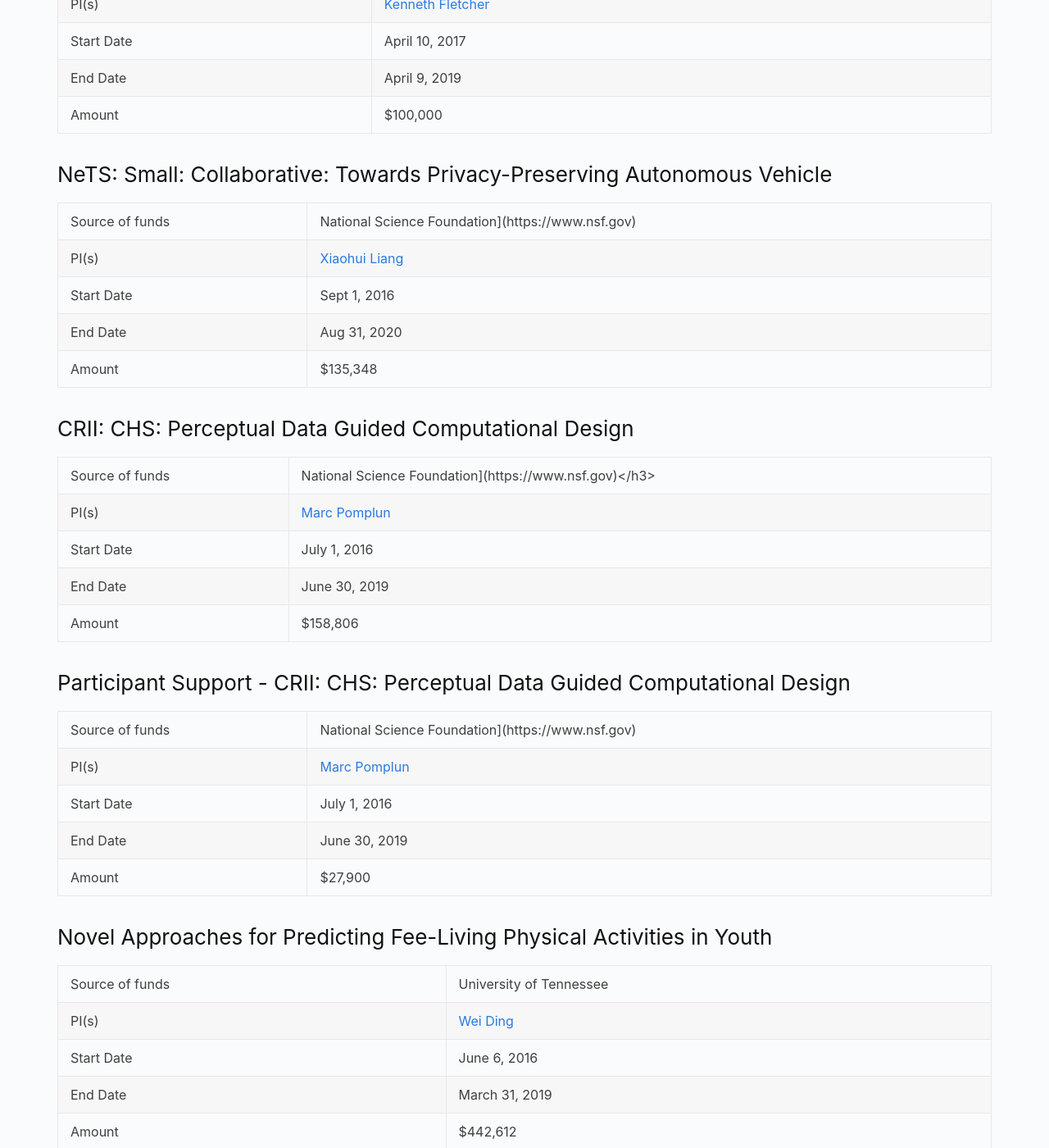
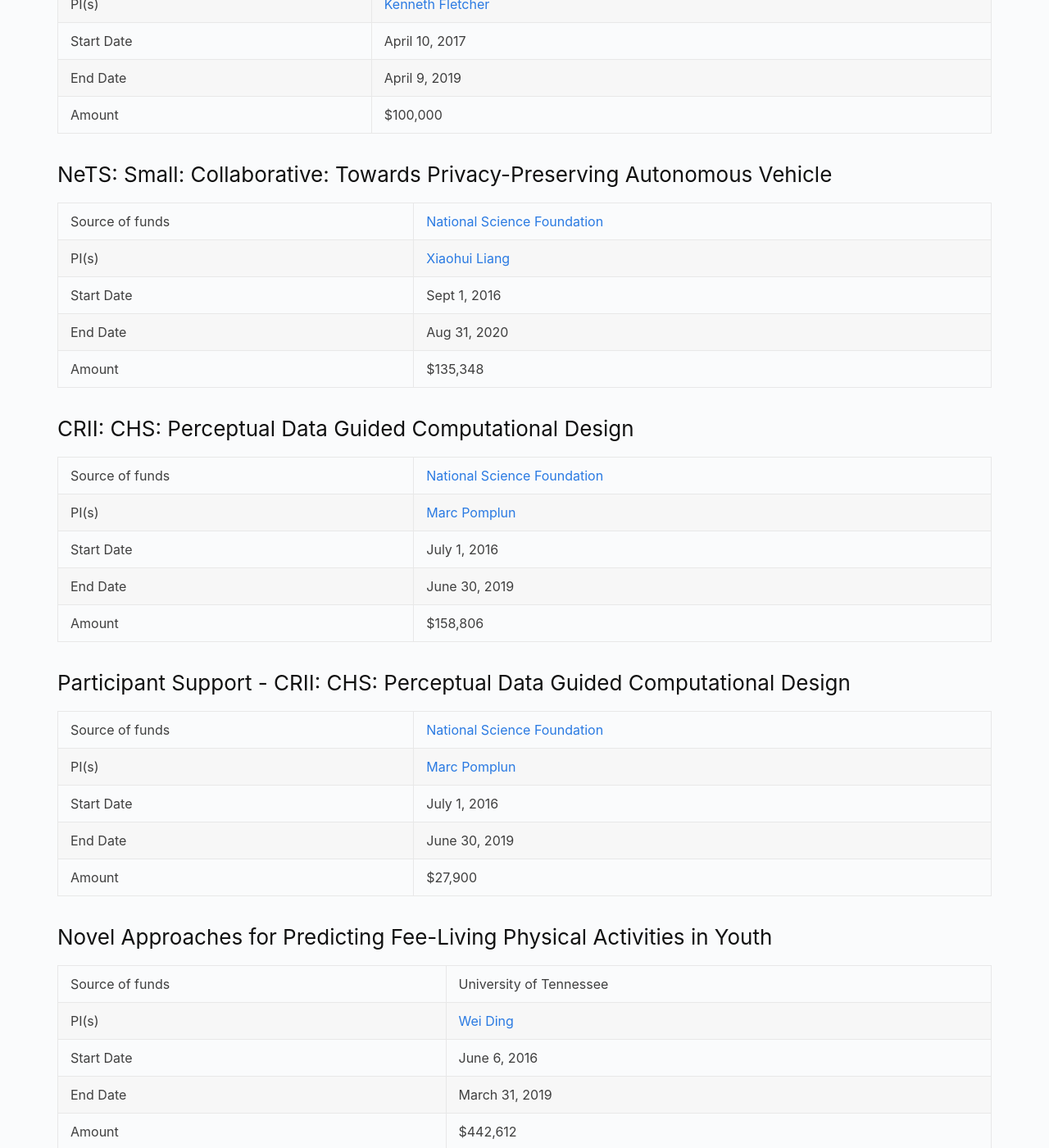
Before and after one commit to umbcs/umbcs.github.io, a Jekyll site: the page built from WEB/research/funding.markdown, in a window 1280 px wide and 1400 px high, scrolled down 3264 px. Shown: the whole window at 82% size. Built offline with Jekyll 4.4.1, drawn with Linux system fonts in a browser that asks for light colours; some of the changed text lies outside the part shown.

Commit message:
Corrected formatting of links

```diff
--- a/WEB/research/funding.markdown
+++ b/WEB/research/funding.markdown
@@ -88,7 +88,7 @@ PIs and Co-PIs only include members of the UMass Boston Computer Science departm
 
 <h3>NeTS: Small: Collaborative: Towards Privacy-Preserving Autonomous Vehicle</h3>
 
-|Source of funds                   |National Science Foundation](https://www.nsf.gov)
+|Source of funds                   |[National Science Foundation](https://www.nsf.gov)
 |PI(s)                             |[Xiaohui Liang](http://www.faculty.umb.edu/xiaohui.liang)
 |Start Date                        |Sept 1, 2016
 |End Date                          |Aug 31, 2020
@@ -96,7 +96,7 @@ PIs and Co-PIs only include members of the UMass Boston Computer Science departm
 
 <h3>CRII: CHS: Perceptual Data Guided Computational Design</h3>
 
-|Source of funds                   |National Science Foundation](https://www.nsf.gov)</h3>
+|Source of funds                   |[National Science Foundation](https://www.nsf.gov)
 |PI(s)                             |[Marc Pomplun](http://www.cs.umb.edu/~marc)
 |Start Date                        |July 1, 2016
 |End Date                          |June 30, 2019
@@ -104,7 +104,7 @@ PIs and Co-PIs only include members of the UMass Boston Computer Science departm
 
 <h3>Participant Support - CRII: CHS: Perceptual Data Guided Computational Design</h3>
 
-|Source of funds                   |National Science Foundation](https://www.nsf.gov)
+|Source of funds                   |[National Science Foundation](https://www.nsf.gov)
 |PI(s)                             |[Marc Pomplun](http://www.cs.umb.edu/~marc)
 |Start Date                        |July 1, 2016
 |End Date                          |June 30, 2019
@@ -128,7 +128,7 @@ PIs and Co-PIs only include members of the UMass Boston Computer Science departm
 
 <h3>NeTS: Small: New models and techniques for efficient communication in smartphone ad-hoc networks</h3>
 
-|Source of funds                   |National Science Foundation](https://www.nsf.gov)
+|Source of funds                   |[National Science Foundation](https://www.nsf.gov)
 |PI(s)                             |[Bo Sheng](http://www.cs.umb.edu/~shengbo)
 |Start Date                        |Oct. 1, 2015
 |End Date                          |Sept. 30, 2019
@@ -136,7 +136,7 @@ PIs and Co-PIs only include members of the UMass Boston Computer Science departm
 
 <h3>NeTS: Small: New models and techniques for efficient communication in smartphone ad-hoc networks</h3>
 
-|Source of funds                   |National Science Foundation](https://www.nsf.gov)
+|Source of funds                   |[National Science Foundation](https://www.nsf.gov)
 |PI(s)                             |[Bo Sheng](http://www.cs.umb.edu/~shengbo)
 |Start Date                        |Oct. 1, 2015
 |End Date                          |Sept. 30, 2019
@@ -144,7 +144,7 @@ PIs and Co-PIs only include members of the UMass Boston Computer Science departm
 
 <h3>SaTC: EDU: Capacity Building in Security, Privacy and Trust for Geospatial Applications</h3>
 
-|Source of funds                   |National Science Foundation](https://www.nsf.gov)
+|Source of funds                   [|National Science Foundation](https://www.nsf.gov)
 |PI(s)                             |[Gabriel Ghinita](http://www.cs.umb.edu/~gghinita/)
 |Start Date                        |Sept. 15, 2015
 |End Date                          |Aug. 31, 2018
@@ -160,7 +160,7 @@ PIs and Co-PIs only include members of the UMass Boston Computer Science departm
 
 <h3>EAGER: Harnessing Dependency to Achieve Efficient Resource Management in Scalable Multi-stage Data Processing Systems</h3>
 
-|Source of funds                   |National Science Foundation](https://www.nsf.gov)
+|Source of funds                   |[National Science Foundation](https://www.nsf.gov)
 |PI(s)                             |[Bo Sheng](http://www.cs.umb.edu/~shengbo)
 |Start Date                        |Sept. 1, 2015
 |End Date                          |Dec. 31, 2017
@@ -168,7 +168,7 @@ PIs and Co-PIs only include members of the UMass Boston Computer Science departm
 
 <h3>EAGER: Harnessing Dependency to Achieve Efficient Resource Management in Scalable Multi-stage Data Processing Systems</h3>
 
-|Source of funds                   |National Science Foundation](https://www.nsf.gov)
+|Source of funds                   |[National Science Foundation](https://www.nsf.gov)
 |PI(s)                             |[Bo Sheng](http://www.cs.umb.edu/~shengbo)
 |Start Date                        |Sept. 1, 2015
 |End Date                          |Dec. 31, 2017
@@ -184,7 +184,7 @@ PIs and Co-PIs only include members of the UMass Boston Computer Science departm
 
 <h3>Software-Defined Privacy-Preserving Network Measurement Instrument</h3>
 
-|Source of funds                   |National Science Foundation](https://www.nsf.gov)
+|Source of funds                   |[National Science Foundation](https://www.nsf.gov)
 |PI(s)                             |[Gabriel Ghinita](http://www.cs.umb.edu/~gghinita/)
 |Start Date                        |April. 1, 2015
 |End Date                          |March. 31, 2019
@@ -192,7 +192,7 @@ PIs and Co-PIs only include members of the UMass Boston Computer Science departm
 
 <h3>Privacy-Preserving Protocols for Network Measurement to Support Data-Driven Science Discovery</h3>
 
-|Source of funds                   |National Science Foundation](https://www.nsf.gov)
+|Source of funds                   |[National Science Foundation](https://www.nsf.gov)
 |PI(s)                             |[Gabriel Ghinita](http://www.cs.umb.edu/~gghinita/)
 |Start Date                        |March. 31, 2015
 |End Date                          |March. 31, 2018
@@ -215,7 +215,7 @@ PIs and Co-PIs only include members of the UMass Boston Computer Science departm
 
 <h3>Computational Assessment of Landing Performance</h3>
 
-|Source of funds                   |[Federal Aviation Administration](http://www.faa.gov)]
+|Source of funds                   |[Federal Aviation Administration](http://www.faa.gov)
 |PI(s)                             |[Ming Ouyang](http://www.cs.umb.edu/~ming/) [Craig Yu](put link here)
 |Start Date                        |Aug. 1, 2014
 |End Date                           |Oct. 31, 2015
@@ -223,7 +223,7 @@ PIs and Co-PIs only include members of the UMass Boston Computer Science departm
 
 <h3>A Prototypical Ontology-supported Intelligent Geospatial Feature Discovery System</h3>
 
-|Source of funds                   |[George Mason University]]
+|Source of funds                   |George Mason University
 |PI(s)                             |[Wei Ding](http://www.cs.umb.edu/~ding) [Craig Yu](put link here)
 |Start Date                        |July. 27, 2014
 |End Date                           |July. 26, 2015
@@ -263,7 +263,7 @@ End Date                           |May 31, 2016
 
 <h3>Developing Novel Computational Methods for Investigating Protein Dynamics Using a Multi-Scale Approach</h3>
 
-|Source of funds                   |National Science Foundation](https://www.nsf.gov)
+|Source of funds                   |[National Science Foundation](https://www.nsf.gov)
 |PI(s)                             |[Nurit Haspel](	http://www.cs.umb.edu/~nurith)
 |Start Date                        |Sept. 1, 2011
 |End Date                           |Aug. 31, 2014
@@ -438,7 +438,7 @@ End Date                           |March 31, 2012
 <h3>SEI(BIO)+II: Metadata-Rich Image Databases for Biodiversity</h3>
 
 
-|Source of funds                   |[National SCience Foundation](https://www.nsf.gov)
+|Source of funds                   |[National Science Foundation](https://www.nsf.gov)
 |PI(s)                             |[Robert Morris](http://www.cs.umb.edu/~ram)
 |Start Date                        |Oct 1, 2004
 |End Date                          |Sept. 30, 2007
```
